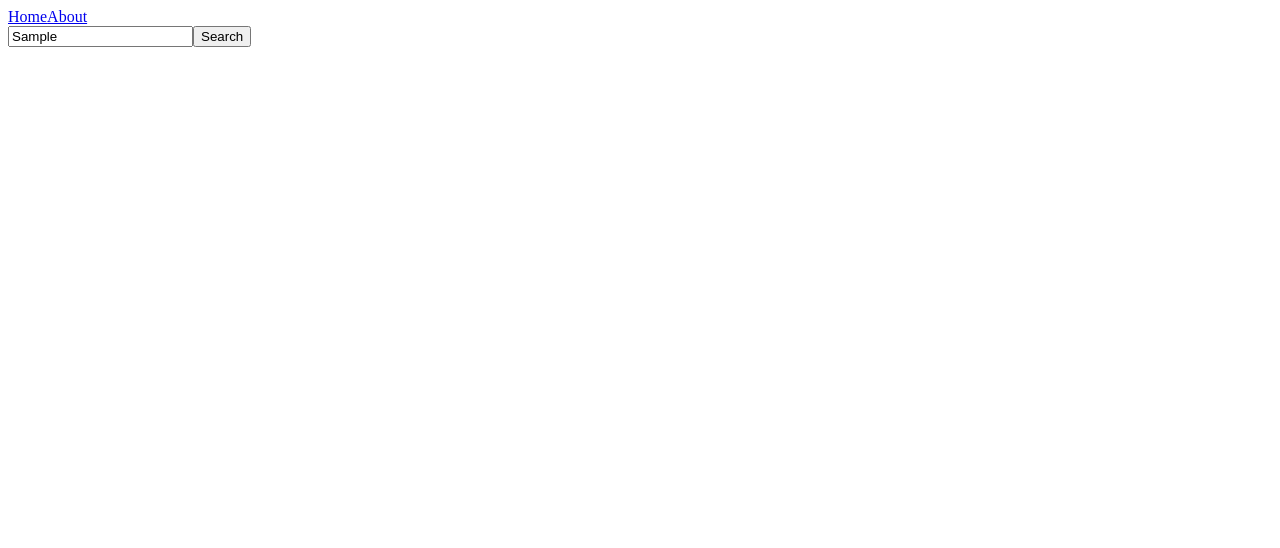
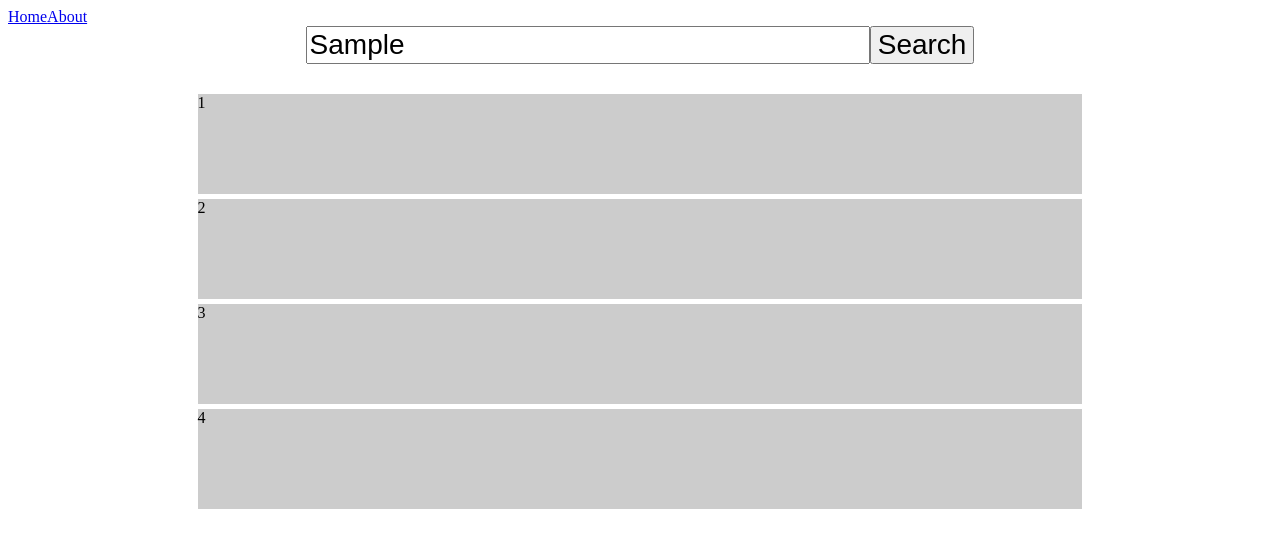
Before and after one commit to mghera02/461Group2Phase2, a Vue app in the folder 461Phase2/: page / in a window 1280 px wide. Both pictures are taken after typing "Sample" into the empty fields and a click on the button "Search". Shown: the top 548 px of the page. Built offline with nearby package versions, Linux system fonts and the light colour scheme.

Commit message:
Created search page UI

```diff
--- /dev/null
+++ b/461Phase2/src/assets/css/packageContainer.css
@@ -0,0 +1,6 @@
+#packageContainer {
+    width: 70%;
+    height: 100px;
+    background: #ccc;
+    margin-bottom: 5px;
+}
--- a/461Phase2/src/assets/css/search.css
+++ b/461Phase2/src/assets/css/search.css
@@ -1,3 +1,22 @@
-#test {
-    background: red;
+#searchBtn {
+    font-size: 1.75em;
+    display: flex;
 }
+
+#searchBar {
+    width:44%;
+    font-size: 1.75em;
+    display: flex;
+}
+
+#topNav {
+    width: 100%;
+    display: flex;
+    justify-content: center;
+    margin-bottom: 30px;
+}
+
+#packages {
+    display: flex;
+    justify-content: center;
+}
--- /dev/null
+++ b/461Phase2/src/components/packageContainer.vue
@@ -0,0 +1,34 @@
+<style lang="css" src="../assets/css/packageContainer.css"></style>
+
+<template>
+    <div id="packageContainer">
+        {{packageContent.packageName}}
+    </div>
+</template>
+
+<script>
+    export default {
+        name: 'packageContainer',
+        data() {
+            return {
+            }
+        },
+        methods: {
+        },
+        props: {
+            packageContent: String
+        },
+        computed: {
+        },
+        mounted: function () {
+        },
+        watch: {
+          '$data': {
+            handler: function(newValue) {
+              console.log(newValue.packageContent)
+            },
+            deep: true
+          }
+        }
+    }
+</script>
--- a/461Phase2/src/components/searchBar.vue
+++ b/461Phase2/src/components/searchBar.vue
@@ -1,6 +1,8 @@
 <template>
-  <input type="text" v-model="searchBarVal" placeholder="Search Package via regex"/>
-  <button :onclick="search"> Search </button>
+  <main id="topNav">
+    <input id="searchBar" type="text" v-model="searchBarVal" placeholder="Search Package via regex"/>
+    <button id="searchBtn" :onclick="sendSearchToParent"> Search </button>
+  </main>
 </template>
 
 <script>
@@ -12,8 +14,8 @@
             }
         },
         methods: {
-            search() {
-              console.log(this.searchBarVal)
+            sendSearchToParent() {
+              this.$emit('searchBarVal', this.searchBarVal)
             }
         },
         props: {
--- a/461Phase2/src/views/HomeView.vue
+++ b/461Phase2/src/views/HomeView.vue
@@ -1,11 +1,53 @@
 <style lang="css" src="../assets/css/search.css"></style>
 
-<script setup lang="ts">
+<script setup>
   import SearchBar from '../components/searchBar.vue'
+  import PackageContainer from '../components/packageContainer.vue'
 </script>
 
 <template>
   <main>
-    <SearchBar />
+    <SearchBar @search-bar-val="getSearchBarVal"/>
+    <div id="packages" v-for="packageContent in packages">
+      <PackageContainer :packageContent="packageContent" />
+    </div>
   </main>
 </template>
+
+<script>
+    export default {
+        name: 'SearchBar',
+        data() {
+            return {
+              searchBarVal: "",
+              pastSearchBarVal: "",
+              packages: []
+            }
+        },
+        methods: {
+          getSearchBarVal(x) {
+            this.searchBarVal = x;
+          },
+          getMatchingPackages() {
+            this.packages = [{packageName: "1"},{packageName: "2"},{packageName: "3"},{packageName: "4"}] // temporary placeholder
+          }
+        },
+        props: {
+        },
+        computed: {
+        },
+        mounted: function () {
+        },
+        watch: {
+          '$data': {
+            handler: function(newValue) {
+              if(newValue.searchBarVal != this.pastSearchBarVal) {
+                this.getMatchingPackages()
+                this.pastSearchBarVal = this.searchBarVal
+              }
+            },
+            deep: true
+          }
+        }
+    }
+</script>
--- a/461Phase2/vite.config.ts
+++ b/461Phase2/vite.config.ts
@@ -14,5 +14,5 @@ export default defineConfig({
     alias: {
       '@': fileURLToPath(new URL('./src', import.meta.url))
     }
-  }
+  },
 })
```
